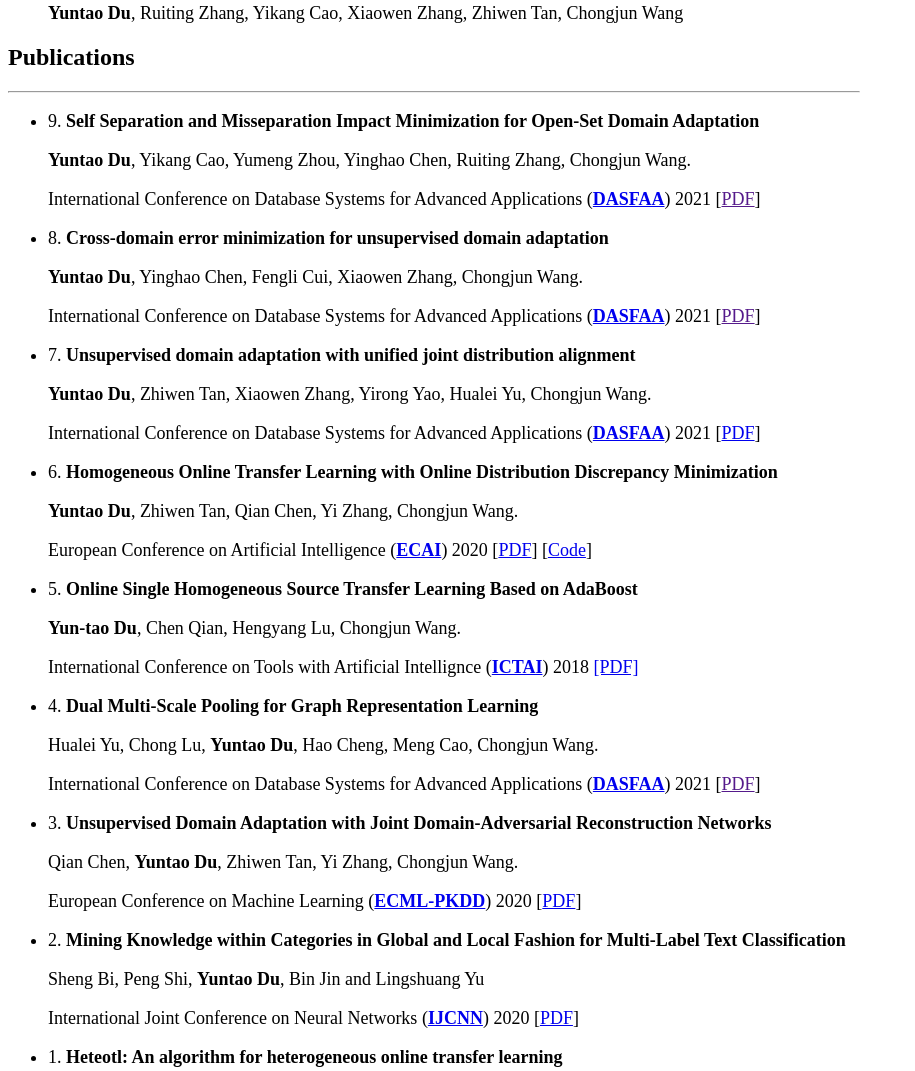
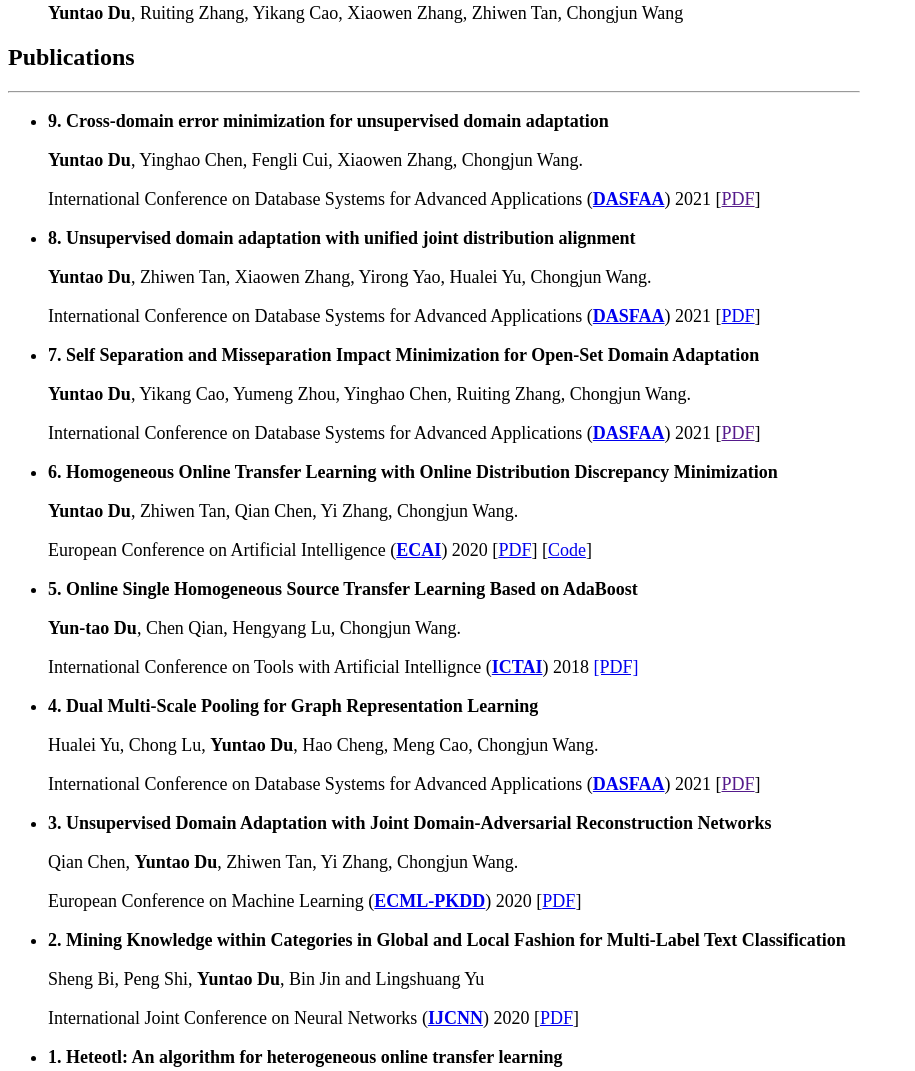
Before and after one commit to Rosekie/yuntaodu.github.io, a plain HTML site: page Bottom_Right.html in a window 1280 px wide. Shown: the part 769-1840 px from the top of the page, without its empty margins (0-915 px from the left). Drawn offline with Linux system fonts and the light colour scheme.

Commit message:
Add files via upload

```diff
--- a/Bottom_Right.html
+++ b/Bottom_Right.html
@@ -9,7 +9,7 @@
 <h2>About Me</h2>
 <hr width = 850px align = "left"/>
 <p> <font size = "4.5">
-Currently I am a third year Ph.D. student of Department of Computer Science and Technology in
+Currently I am a third year Ph.D. student of department of computer science and technology in
 <a href = "https://www.nju.edu.cn/" target="_blank" style= "color:blue; text-decoration:none;">Nanjing university</a> and a member of
 <a href = "http://iip.nju.edu.cn/index.php/%E9%A6%96%E9%A1%B5" target="_blank" style= "color:blue; text-decoration:none;" >IIP Group</a>,
 led by professor
@@ -71,20 +71,10 @@ Nanjing University, Nanjing, China<br/></font>
 <hr width = 850px align = "left"/>
 <font size = "4.5">
   <ul>
+
     <li>
       <p>
-        9. <strong>Self Separation and Misseparation Impact Minimization for Open-Set Domain Adaptation</strong>
-      </p>
-      <p>
-        <b>Yuntao Du</b>, Yikang Cao, Yumeng Zhou, Yinghao Chen, Ruiting Zhang, Chongjun Wang.
-      </p>
-      <p>
-        International Conference on Database Systems for Advanced Applications (<a href="http://dm.iis.sinica.edu.tw/DASFAA2021/"><strong>DASFAA</strong></a>) 2021 [<a href="">PDF</a>]
-      </p>
-    </li>
-    <li>
-      <p>
-        8. <strong>Cross-domain error minimization for unsupervised domain adaptation</strong>
+        <strong>9. Cross-domain error minimization for unsupervised domain adaptation</strong>
       </p>
       <p>
         <b>Yuntao Du</b>, Yinghao Chen, Fengli Cui, Xiaowen Zhang, Chongjun Wang.
@@ -95,7 +85,7 @@ Nanjing University, Nanjing, China<br/></font>
     </li>
     <li>
       <p>
-        7. <strong>Unsupervised domain adaptation with unified joint distribution alignment</strong>
+        <strong>8. Unsupervised domain adaptation with unified joint distribution alignment</strong>
       </p>
       <p>
         <b>Yuntao Du</b>, Zhiwen Tan, Xiaowen Zhang, Yirong Yao, Hualei Yu, Chongjun Wang.
@@ -104,9 +94,22 @@ Nanjing University, Nanjing, China<br/></font>
         International Conference on Database Systems for Advanced Applications (<a href="http://dm.iis.sinica.edu.tw/DASFAA2021/"><strong>DASFAA</strong></a>) 2021 [<a href="https://arxiv.org/pdf/2001.00153.pdf">PDF</a>]
       </p>
     </li>
+
+    <li>
+      <p>
+        <strong>7. Self Separation and Misseparation Impact Minimization for Open-Set Domain Adaptation</strong>
+      </p>
+      <p>
+        <b>Yuntao Du</b>, Yikang Cao, Yumeng Zhou, Yinghao Chen, Ruiting Zhang, Chongjun Wang.
+      </p>
+      <p>
+        International Conference on Database Systems for Advanced Applications (<a href="http://dm.iis.sinica.edu.tw/DASFAA2021/"><strong>DASFAA</strong></a>) 2021 [<a href="">PDF</a>]
+      </p>
+    </li>
+
     <li>
     <p>
-      6. <strong>Homogeneous Online Transfer Learning with Online Distribution Discrepancy Minimization</strong>
+      <strong>6. Homogeneous Online Transfer Learning with Online Distribution Discrepancy Minimization</strong>
     </p>
     <p>
       <b>Yuntao Du</b>, Zhiwen Tan, Qian Chen, Yi Zhang, Chongjun Wang.
@@ -118,7 +121,7 @@ Nanjing University, Nanjing, China<br/></font>
 
     <li>
     <p>
-      5. <strong>Online Single Homogeneous Source Transfer Learning Based on AdaBoost</strong>
+      <strong>5. Online Single Homogeneous Source Transfer Learning Based on AdaBoost</strong>
     </p>
     <p>
       <b>Yun-tao Du</b>, Chen Qian, Hengyang Lu, Chongjun Wang.
@@ -129,7 +132,7 @@ Nanjing University, Nanjing, China<br/></font>
     </li>
     <li>
       <p>
-        4. <strong>Dual Multi-Scale Pooling for Graph Representation Learning</strong>
+        <strong>4. Dual Multi-Scale Pooling for Graph Representation Learning</strong>
       </p>
       <p>
         Hualei Yu, Chong Lu, <b>Yuntao Du</b>, Hao Cheng, Meng Cao, Chongjun Wang.
@@ -140,7 +143,7 @@ Nanjing University, Nanjing, China<br/></font>
     </li>
     <li>
       <p>
-        3. <strong>Unsupervised Domain Adaptation with Joint Domain-Adversarial Reconstruction Networks </strong>
+        <strong>3. Unsupervised Domain Adaptation with Joint Domain-Adversarial Reconstruction Networks </strong>
       </p>
       <p>
         Qian Chen, <b>Yuntao Du</b>, Zhiwen Tan, Yi Zhang, Chongjun Wang.
@@ -151,7 +154,7 @@ Nanjing University, Nanjing, China<br/></font>
     </li>
     <li>
       <p>
-        2. <strong>Mining Knowledge within Categories in Global and Local Fashion for Multi-Label Text Classification</strong>
+        <strong>2. Mining Knowledge within Categories in Global and Local Fashion for Multi-Label Text Classification</strong>
       </p>
       <p>
         Sheng Bi, Peng Shi, <b>Yuntao Du</b>, Bin Jin and Lingshuang Yu
@@ -162,7 +165,7 @@ Nanjing University, Nanjing, China<br/></font>
     </li>
     <li>
       <p>
-        1. <strong>Heteotl: An algorithm for heterogeneous online transfer learning</strong>
+        <strong>1. Heteotl: An algorithm for heterogeneous online transfer learning</strong>
       </p>
       <p>
         Qian Chen, <b>Yun-tao Du</b>, Ming Xu, Chong-jun Wang.
```
